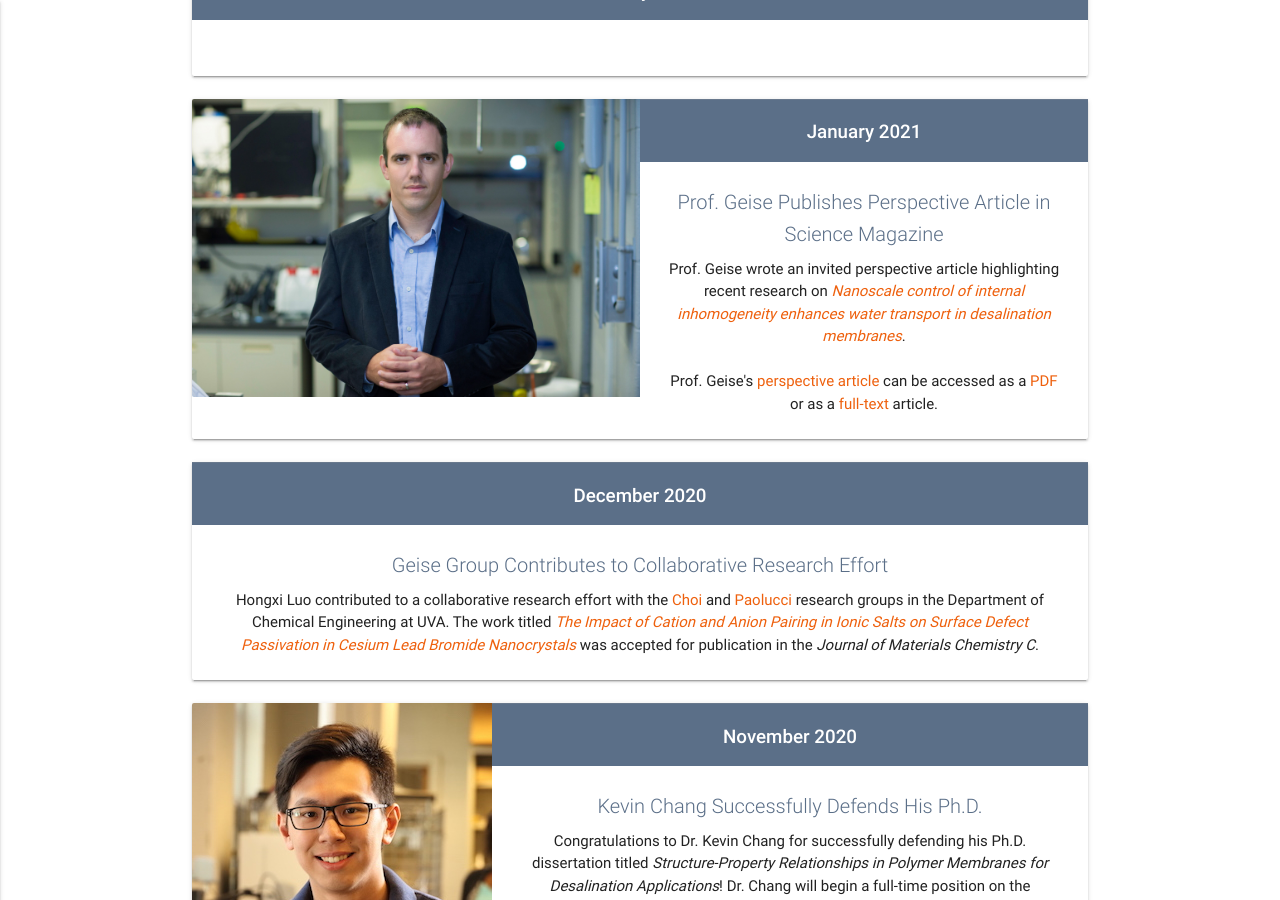
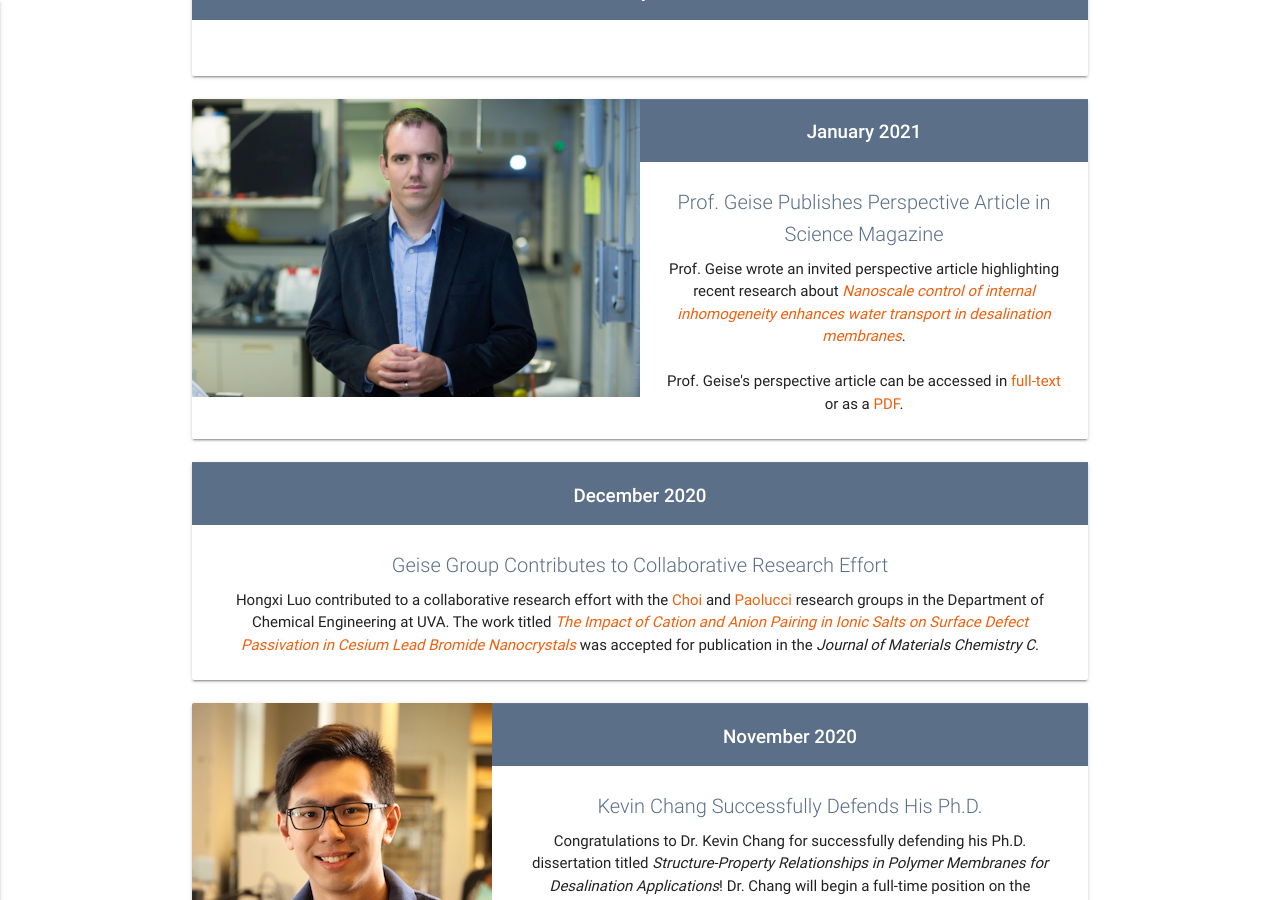
Before and after one commit to geisegroup/geisegroup.github.io, a Jekyll site: the page built from index.md, in a window 1280 px wide and 900 px high, scrolled down 2409 px. Built offline with Jekyll 4.4.1, drawn with Linux system fonts in a browser that asks for light colours; nearby versions of some CDN libraries.

Commit message:
Update 21_perspective.html

```diff
--- a/_newsItems/21_perspective.html
+++ b/_newsItems/21_perspective.html
@@ -2,6 +2,6 @@
 date: 2021-1-1
 year: 2021
 title: Prof. Geise Publishes Perspective Article in Science Magazine
-text: Prof. Geise wrote an invited perspective article highlighting recent research on <em><a href="https://science.sciencemag.org/content/371/6524/72" target="_blank" rel="noopener">Nanoscale control of internal inhomogeneity enhances water transport in desalination membranes</a></em>.<br><br>Prof. Geise's <a href="http://science.sciencemag.org/cgi/content/summary/371/6524/31?ijkey=HNBKYgvKfSdMc&keytype=ref&siteid=sci" target="_blank" rel="noopener">perspective article</a> can be accessed as a <a href="http://science.sciencemag.org/cgi/rapidpdf/371/6524/31?ijkey=HNBKYgvKfSdMc&keytype=ref&siteid=sci" target="_blank" rel="noopener">PDF</a> or as a <a href="http://science.sciencemag.org/cgi/content/full/371/6524/31?ijkey=HNBKYgvKfSdMc&keytype=ref&siteid=sci" target="_blank" rel="noopener">full-text</a> article.
+text: Prof. Geise wrote an invited perspective article highlighting recent research about <em><a href="https://science.sciencemag.org/content/371/6524/72" target="_blank" rel="noopener">Nanoscale control of internal inhomogeneity enhances water transport in desalination membranes</a></em>.<br><br>Prof. Geise's perspective article can be accessed in <a href="http://science.sciencemag.org/cgi/content/full/371/6524/31?ijkey=HNBKYgvKfSdMc&keytype=ref&siteid=sci" target="_blank" rel="noopener">full-text</a> or as a <a href="http://science.sciencemag.org/cgi/rapidpdf/371/6524/31?ijkey=HNBKYgvKfSdMc&keytype=ref&siteid=sci" target="_blank" rel="noopener">PDF</a>.
 image: geise.jpg
 ---
```
